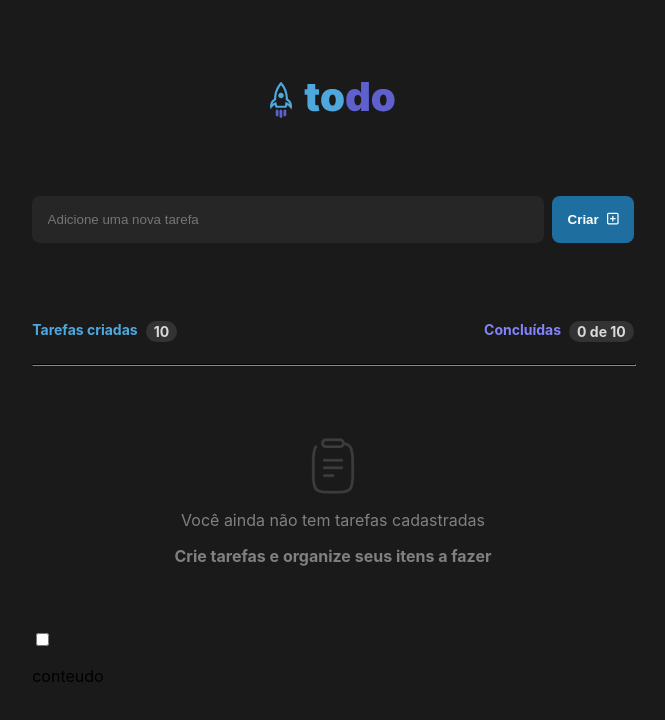
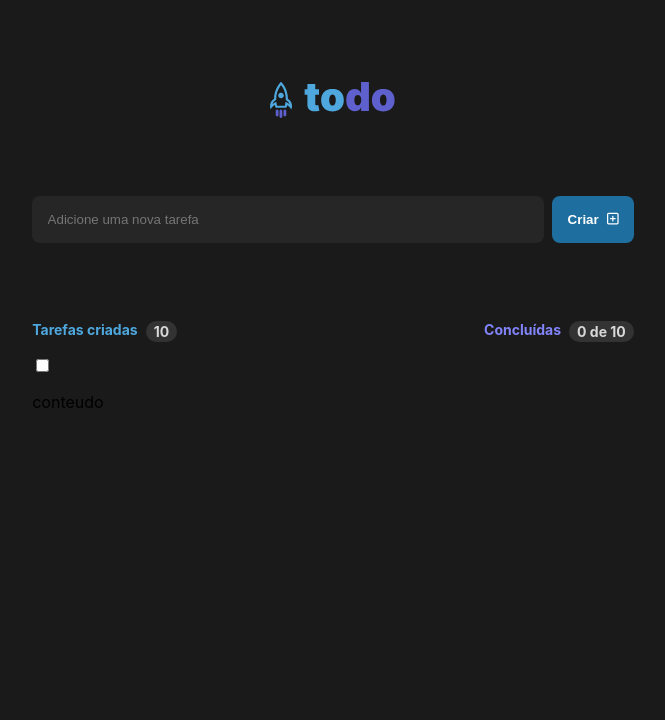
Before and after one commit to nickstarss/ProjetoDesafioReact, a React (Vite) app: page / in a window 1280 px wide. Shown: the top 720 px of the page, without its empty margins (307-972 px from the left). Built offline with nearby package versions, Linux system fonts and the light colour scheme.

Commit message:
✨feat: adding the logic of the placeholder for the tasks list

```diff
--- a/src/App.jsx
+++ b/src/App.jsx
@@ -5,9 +5,16 @@ import Clipboard from "./assets/Clipboard.svg"
 import Task from './component/Task'
 import { FontAwesomeIcon } from '@fortawesome/react-fontawesome';
 import { faSquarePlus } from '@fortawesome/free-regular-svg-icons';
-import { faClipboard } from '@fortawesome/free-regular-svg-icons';
+
+import React, { useState } from "react";
 
 function App() {
+  const [tasks, setTasks] = useState([
+    {
+      id: 1,
+      cont: "tarefa 1 criada"
+    }
+  ]);
   return (
     <div className={"body"}>
       <div className={"header"}>
@@ -34,7 +41,8 @@ function App() {
         </div>
 
         <div className={"tasks-list"}>
-          {/* Place holder para quando não existir nenhuma tarefa */}
+          {tasks.length === 0 ? (
+            /* Place holder para quando não existir nenhuma tarefa */
             <div className={"tasks-list-empty"}>
               <hr/>
 
@@ -44,11 +52,12 @@ function App() {
                 <p>Crie tarefas e organize seus itens a fazer</p>
               </div>
             </div>
-
-           {/* Tasks */}
+            ):(
+              /* Tasks */
               <div className={"tasks-list-complete"}>
               <Task content="conteudo"/>
               </div>
+            )}
         </div>
       </div>
     </div>
```
Lines whose indentation alone changed are shown as unchanged.
